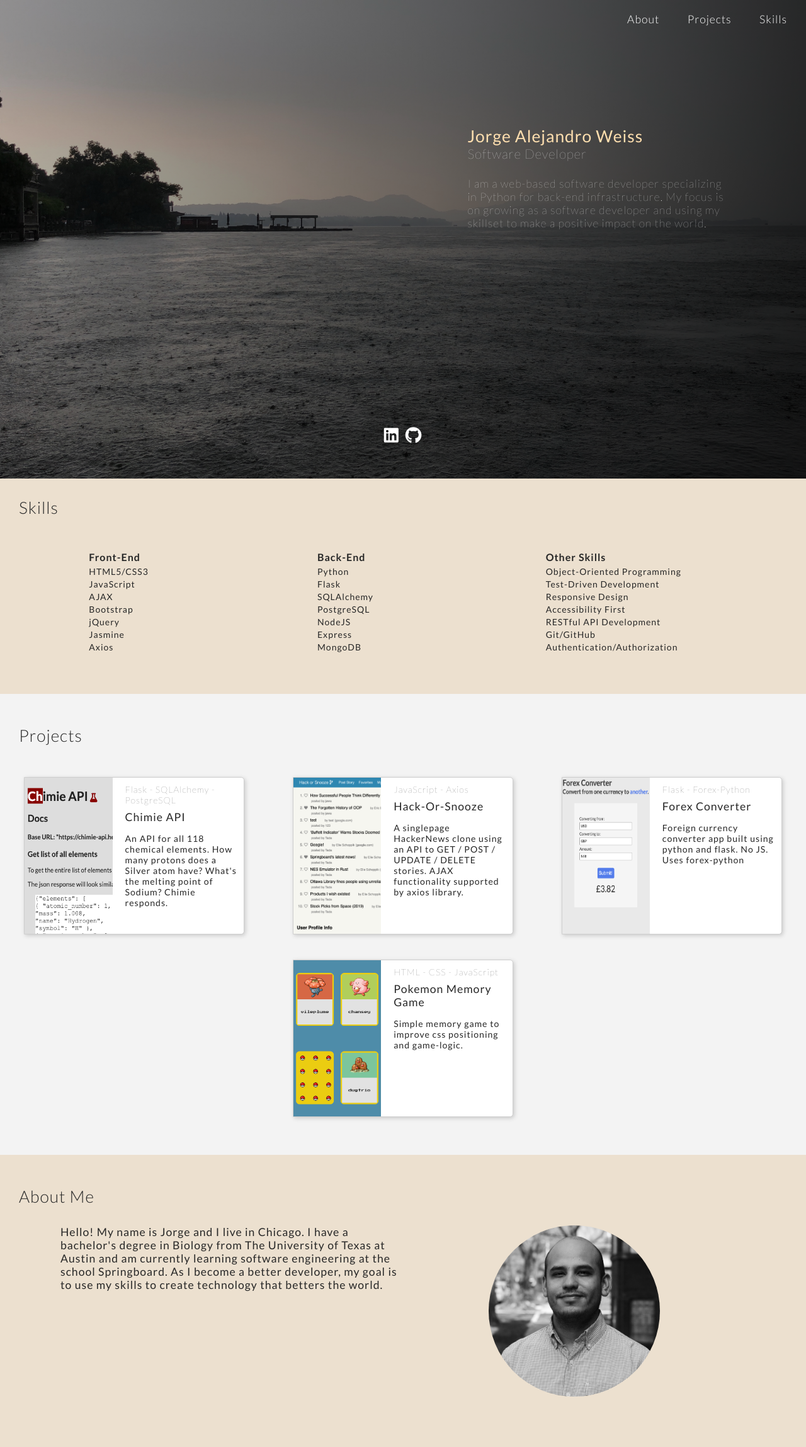
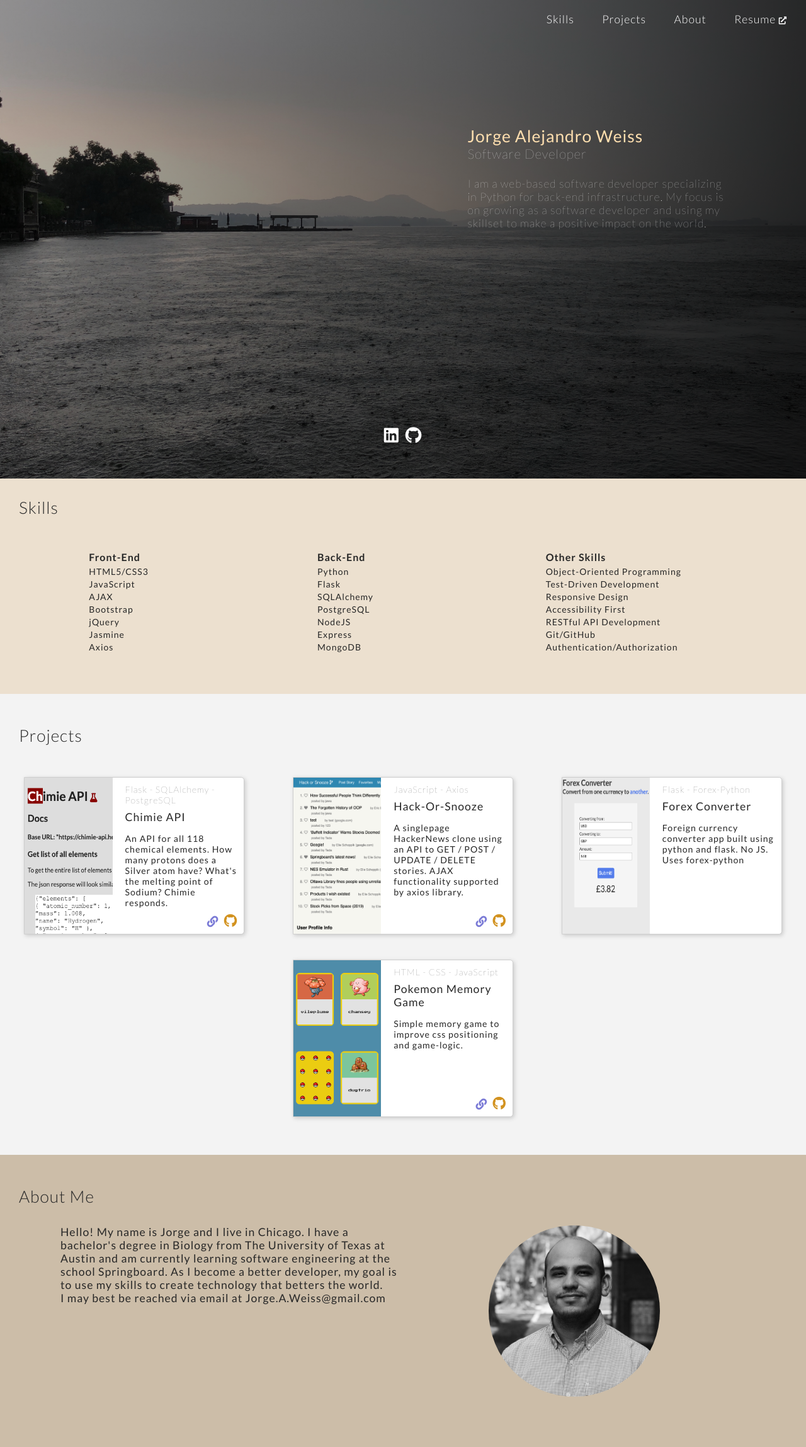
Before and after one commit to JAWeiss89/portfolio, a Flask app: page / in a window 1280 px wide. Shown: the whole page at 63% size. Before the commit the page ends 2218 px from the top, so only its background shows below. Run offline with Flask 2, Linux system fonts and the light colour scheme; some libraries are stand-ins or nearby versions.

Commit message:
Add functionality to links

```diff
--- a/static/app.css
+++ b/static/app.css
@@ -24,6 +24,10 @@ body {
 .navbar li {
     display: inline;
     margin: 0 20px;
+}
+
+.navbar i {
+    font-size: .7em;
 }
 
 a {
@@ -134,7 +138,6 @@ li {
 
 #projects {
     background-color: rgb(243, 243, 243);
-    margin-bottom: 50px;
     padding: 20px 0 40px;
 }
 
@@ -168,6 +171,11 @@ img {
     width: 60%;
     height: 100%;
     padding: 10px 10px 10px 20px;
+    position: relative;
+}
+
+.project-text a {
+    color: rgb(34, 34, 34);
 }
 
 .project-techs {
@@ -185,8 +193,24 @@ img {
     font-size: .8em;
 }
 
+.project-links .fa-github{
+    position: absolute;
+    bottom: 10px;
+    right: 10px;
+    color: #d2921f;
+    font-size: 1.2em;
+}
+
+.project-links .fa-link{
+    position: absolute;
+    bottom: 10px;
+    right: 40px;
+    color: #7a7ad6;
+}
+
 #about {
-
+    background-color: #ccbda8;
+    padding: 20px 0 40px;
 }
 
 .about-window {
--- a/templates/index.html
+++ b/templates/index.html
@@ -3,19 +3,21 @@
 <head>
     <meta charset="UTF-8">
     <meta name="viewport" content="width=device-width, initial-scale=1.0">
+    <link rel="shortcut-icon" type="image/png" href="../static/favicon.ico">
     <link rel="stylesheet" href="https://use.fontawesome.com/releases/v5.14.0/css/all.css" integrity="sha384-HzLeBuhoNPvSl5KYnjx0BT+WB0QEEqLprO+NBkkk5gbc67FTaL7XIGa2w1L0Xbgc" crossorigin="anonymous">
     <link href="https://fonts.googleapis.com/css2?family=Lato:wght@100;300;400;700&display=swap" rel="stylesheet">
     <link rel="stylesheet" href="/static/app.css">
-    <title>Jorge Weiss</title>
+    <title>Jorge Weiss | Portfolio</title>
 </head>
 
 <body>
     <div class="navbar">
         <div id="nav-links">
             <ul>
-                <li><a href="#">About</a></li>
-                <li><a href="#">Projects</a></li>
-                <li><a href="#">Skills</a></li>
+                <li><a href="#skills">Skills</a></li>
+                <li><a href="#projects">Projects</a></li>
+                <li><a href="#about">About</a></li>
+                <li><a href="../Weiss_Resume.pdf">Resume <i class="fas fa-external-link-alt"></i></a></li>
             </ul>
         </div>
     </div>
@@ -40,7 +42,6 @@
 
 
     <div class="container">
-
 
         <section id="skills">
             <h2 class="section-title">Skills</h2>
@@ -85,7 +86,6 @@
             </div>
         </section>
 
-
         <section id="projects">
             <h2 class="section-title">Projects</h2>
             <div class="projects-window">
@@ -98,6 +98,10 @@
                         <p class="project-techs">Flask - SQLAlchemy - PostgreSQL</p>
                         <p class="project-title">Chimie API</p>
                         <p class="project-description">An API for all 118 chemical elements. How many protons does a Silver atom have? What's the melting point of Sodium? Chimie responds.</p>
+                        <p class="project-links">
+                            <a href="https://github.com/JAWeiss89/chimieAPI"><i class="fab fa-github"></i></a>
+                            <a href="https://chimie-api.herokuapp.com/"><i class="fas fa-link"></i></a></a>
+                        </p>
                     </div>
                 </div>
 
@@ -109,6 +113,10 @@
                         <p class="project-techs">JavaScript - Axios</p>
                         <p class="project-title">Hack-Or-Snooze</p>
                         <p class="project-description">A singlepage HackerNews clone using an API to GET / POST / UPDATE / DELETE stories. AJAX functionality supported by axios library.</p>
+                        <p class="project-links">
+                            <a href="https://github.com/JAWeiss89/hackOrSnooze"><i class="fab fa-github"></i></a>
+                            <a href="https://jaweiss89.github.io/hackOrSnooze/"><i class="fas fa-link"></i></a></a>
+                        </p>
                     </div>
                 </div>
 
@@ -120,6 +128,10 @@
                         <p class="project-techs">Flask - Forex-Python</p>
                         <p class="project-title">Forex Converter</p>
                         <p class="project-description">Foreign currency converter app built using python and flask. No JS. Uses forex-python</p>
+                        <p class="project-links">
+                            <!-- <a href="https://github.com/JAWeiss89/chimieAPI"><i class="fab fa-github"></i></a>
+                            <a href="https://chimie-api.herokuapp.com/"><i class="fas fa-link"></i></a></a> -->
+                        </p>
                     </div>
                 </div>
 
@@ -131,6 +143,10 @@
                         <p class="project-techs">HTML - CSS - JavaScript</p>
                         <p class="project-title">Pokemon Memory Game</p>
                         <p class="project-description">Simple memory game to improve css positioning and game-logic.</p>
+                        <p class="project-links">
+                            <a href="https://github.com/JAWeiss89/memoryGame"><i class="fab fa-github"></i></a>
+                            <a href="https://jaweiss89.github.io/memoryGame/"><i class="fas fa-link"></i></a></a>
+                        </p>
                     </div>
                 </div>
 
@@ -143,6 +159,8 @@
             <div class="about-window">
                 <div class="about-text">
                     <p>Hello! My name is Jorge and I live in Chicago. I have a bachelor's degree in Biology from The University of Texas at Austin and am currently learning software engineering at the school Springboard. As I become a better developer, my goal is to use my skills to create technology that betters the world. </p>
+                    <p></p>
+                    <p>I may best be reached via email at Jorge.A.Weiss@gmail.com</p>
                 </div>
                 <div class="about-img">
                     <img src="../static/profile.jpg">
```
Also changed, not shown: static/favicon.png (added), 1 other file.
